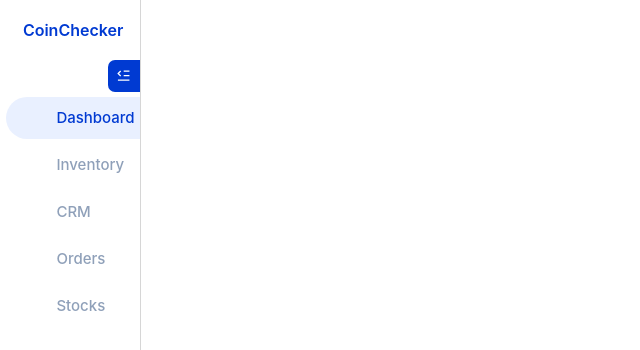
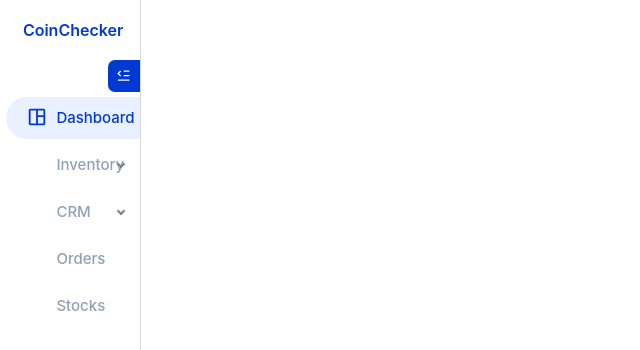
Before and after one commit to gerwld/coinchecker, a React (Create React App) app: page /dashboard in a window 1280 px wide. Shown: the top 350 px of the page, without its empty margins (0-640 px from the left). Built offline with nearby package versions, Linux system fonts and the light colour scheme.

Commit message:
Add aside icons

```diff
--- a/src/components/Dashboard/Components/Aside/Aside.jsx
+++ b/src/components/Dashboard/Components/Aside/Aside.jsx
@@ -2,6 +2,7 @@ import React from 'react';
 import { NavLink } from 'react-router-dom';
 import s from './Aside.module.css';
 import { RiMenuFoldLine } from 'react-icons/ri';
+import { MdOutlineSpaceDashboard } from 'react-icons/md';
 
 const AsideBlock = (props) => {
     return (
@@ -11,9 +12,9 @@ const AsideBlock = (props) => {
 
             <nav className={s.aside_menu}>
                 <ul>
-                    <li><NavLink exact to="/dashboard" className={(e) => e.isActive ? s.active_a : '' }>Dashboard</NavLink></li>
-                    <li><NavLink to="/Inventory">Inventory</NavLink></li>
-                    <li><NavLink to="/">CRM</NavLink></li>
+                    <li><NavLink exact to="/dashboard" className={(e) => e.isActive ? s.active_a : '' }><MdOutlineSpaceDashboard/>Dashboard</NavLink></li>
+                    <li><NavLink to="/Inventory" className={s.dropdown}>Inventory</NavLink></li>
+                    <li><NavLink to="/" className={s.dropdown}>CRM</NavLink></li>
                     <li><NavLink to="/">Orders</NavLink></li>
                     <li><NavLink to="/">Stocks</NavLink></li>
                 </ul>
--- a/src/components/Dashboard/Components/Aside/Aside.module.css
+++ b/src/components/Dashboard/Components/Aside/Aside.module.css
@@ -7,6 +7,7 @@
     height: 100vh;
     background-color: #fff;
     border-right: 1px solid rgb(214, 214, 214);
+    z-index: 100;
 }
 
 .logo {
@@ -26,14 +27,35 @@
 }
 
 .aside_menu ul a {
+    position: relative;
     display: block;
-    padding: 10px 15px 10px 50px;
+    padding: 10px 1.8vw 10px 50px;
     font-size: 15px;
     text-decoration: none;
     font-weight: 500;
     color: var(--color-second-text);
     border-radius: 50px 0 0 50px;
     transition: background-color 0.05s ease-in;
+}
+
+a.dropdown::after {
+    content: "";
+    width: 6px;
+    height: 6px;
+    position: absolute;
+    right: 1.2vw;
+    bottom: 19px;
+    border: 1px solid gray;
+    border-width: 0 0 2px 2px;
+    transform: rotate(-45deg);
+}
+
+.aside_menu a > svg {
+    position: absolute;
+    left: 20px;
+    bottom: 11px;
+    width: 22px;
+    height: 22px;
 }
 
 .aside_menu li {
@@ -64,7 +86,7 @@
     border: none;
     border-radius: 7px 0 0 7px;
     background-color: var(--color-primary-blue);
-    transition: background-color 0.25s ease-in;
+    transition: background-color 0.1s ease-in;
 }
 
 .toggleAside svg {
```
